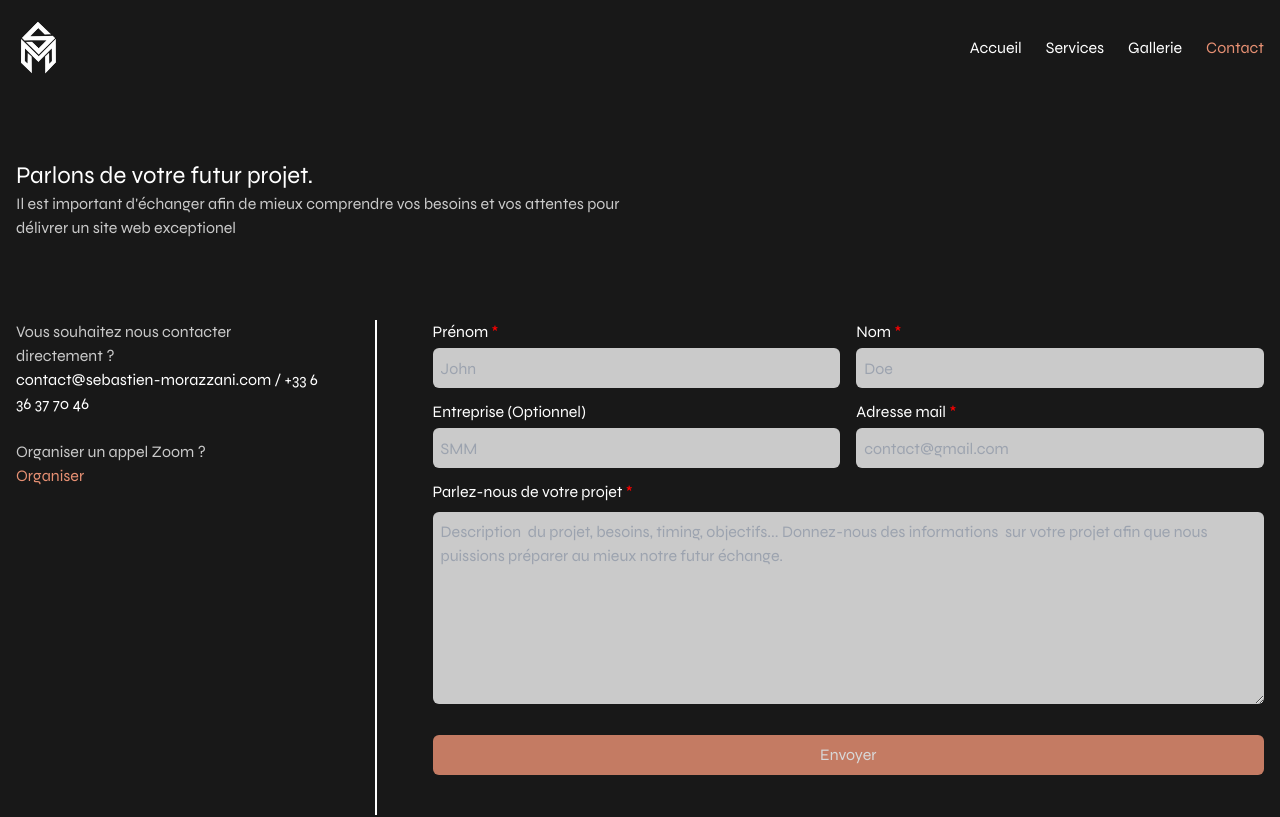
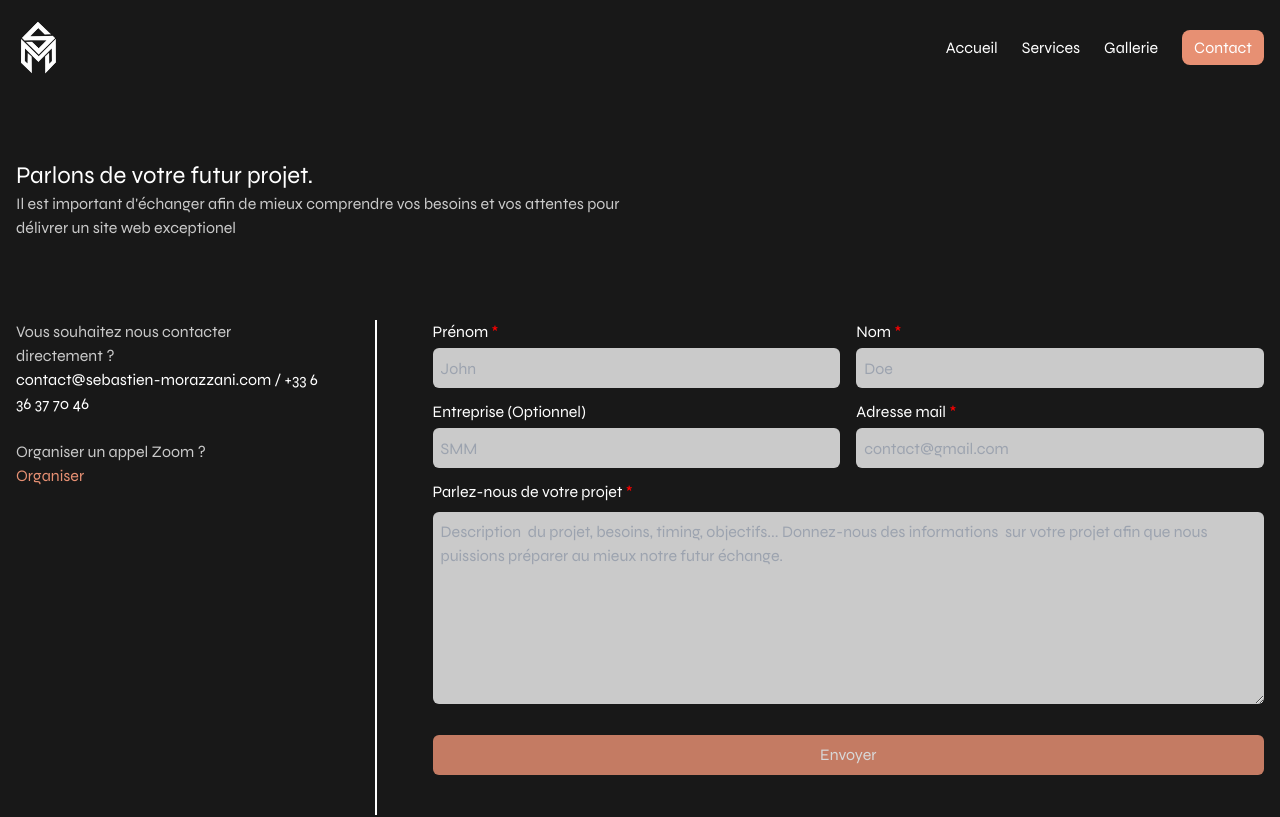
Before and after one commit to SebMZI/Sebastien-Morazzani, a Next.js app: page /contact in a window 1280 px wide. Shown: the top 817 px of the page. Built offline with nearby package versions, Linux system fonts and the light colour scheme.

Commit message:
fix: resolved ui problem

```diff
--- a/app/components/Header.tsx
+++ b/app/components/Header.tsx
@@ -31,7 +31,7 @@ const Header = () => {
         />
         <ul
           onClick={() => setToggle(!toggle)}
-          className={`text-white tablette:relative tablette:flex-row gap-6 transition tablette:flex  ${
+          className={`text-white tablette:relative tablette:w-auto tablette:h-auto tablette:flex-row gap-6 transition tablette:flex  ${
             toggle
               ? "phone:flex phone:fixed phone:inset-0 phone:flex-col phone:w-screen  phone:h-screen phone:bg-primary phone:z-20 phone:justify-center phone:items-center"
               : "phone:hidden"
@@ -68,12 +68,7 @@ const Header = () => {
             </Link>
           </li>
           <li>
-            <Link
-              href="/contact"
-              className={`hover:border-b-2 hover:border-ascent ${
-                pathname == "/contact" ? "text-ascent" : ""
-              }`}
-            >
+            <Link href="/contact" className="py-2 px-3 bg-ascent rounded-lg">
               Contact
             </Link>
           </li>
--- a/app/contact/page.tsx
+++ b/app/contact/page.tsx
@@ -13,6 +13,7 @@ import Head from "next/head";
 const Contact = () => {
   const form = useRef(null);
   const [msg, setMsg] = useState("Envoyer");
+
   useEffect(() => {
     document.title = "Demander un Devis gratuit | Sébastien Morazzani-Marigny";
     const metaDescription = document.querySelector('meta[name="description"]');
--- a/app/page.tsx
+++ b/app/page.tsx
@@ -18,25 +18,25 @@ export const metadata: Metadata = {
 export default function Home() {
   return (
     <main className="w-full h-full text-white">
-      <section className="my-20 relative">
-        <h1 className=" text-[32px] leading-9 tablette:w-2/4">
+      <section className="my-48 relative">
+        <h1 className=" tablette:text-[60px] tablette:leading-[55px] tablette:w-3/4 phone:text-[32px] phone:leading-9">
           Élevez votre entreprise vers de nouveaux sommets en investissant dans
           sa <span className="text-ascent">visibilité</span> : Le pouvoir de la
           <span className="text-ascent"> croissance</span> par
           l&apos;investissement <span className="text-ascent">stratégique</span>
           .
         </h1>
-        <p className="mt-8 text-secondary tablette:w-2/4">
+        <p className="mt-8 text-secondary tablette:w-2/4 text-2xl">
           Investir dans son entrerprise, c&apos;est avant tout avoir le pouvoir
           de lui donner de la visibilité.
         </p>
         <Image
           src={mouseIcon}
           alt="Mouse icon scroll"
-          className="animate-bounce w-8 h-8 absolute bottom-[-70px] left-2/4"
+          className="animate-bounce w-8 h-8 absolute bottom-[-125px] left-2/4"
         />
       </section>
-      <section id="services" className="mb-20">
+      <section id="services" className="mb-48">
         <div className=" mb-9">
           <h2 className="text-secondary">Services</h2>
           <p className="text-3xl">
@@ -62,7 +62,7 @@ export default function Home() {
           />
         </div>
       </section>
-      <section id="gallerie" className="mb-20">
+      <section id="gallerie" className="mb-48">
         <div className=" mb-9">
           <h2 className="text-secondary">Travaux</h2>
           <p className="text-3xl">D’autres projets avant le vôtre.</p>
```
